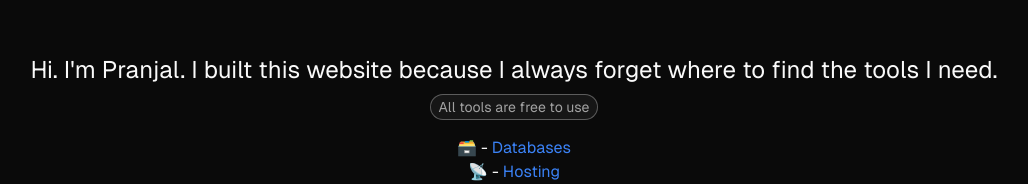
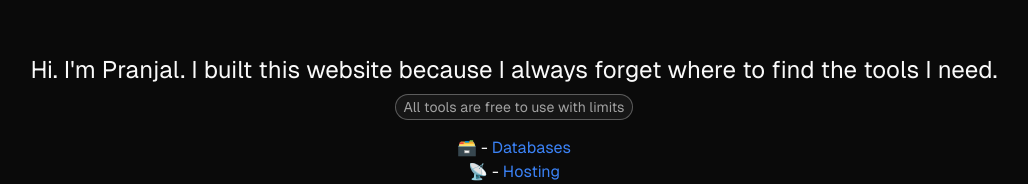
Before and after one commit to MandavkarPranjal/quicklink, a Next.js app: page / in a window 1280 px wide. Shown: the part 207-391 px from the top of the page, without its empty margins (126-1154 px from the left). Built offline with nearby package versions, Linux system fonts and the light colour scheme.

Commit message:
fix: metadata & typo

```diff
--- a/src/app/layout.tsx
+++ b/src/app/layout.tsx
@@ -16,7 +16,7 @@ const geistMono = localFont({
 
 export const metadata: Metadata = {
     title: "Quicklinks - links to all usefull tools",
-    description: "A bunch of simple tools links for Devs. All free. No BS.",
+    description: "A bunch of simple tools links for Devs. All free. Might be paid for extra features.",
     icons: {
         icon: "/favicon.svg",
     },
--- a/src/app/page.tsx
+++ b/src/app/page.tsx
@@ -39,7 +39,7 @@ export default function Home() {
                 </div>
                 <div className="mt-2"></div>
                 <p className="inline-block rounded-full border border-white/30 bg-white/5 px-2 py-0.5 text-center text-sm text-white/60">
-                    All tools are free to use
+                    All tools are free to use with limits
                 </p>
 
                 {/* Category Section */}
```
